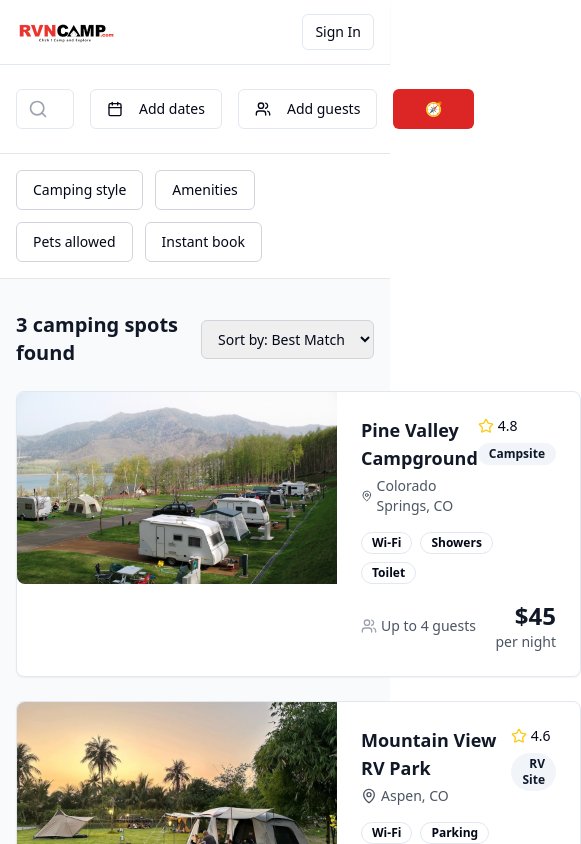
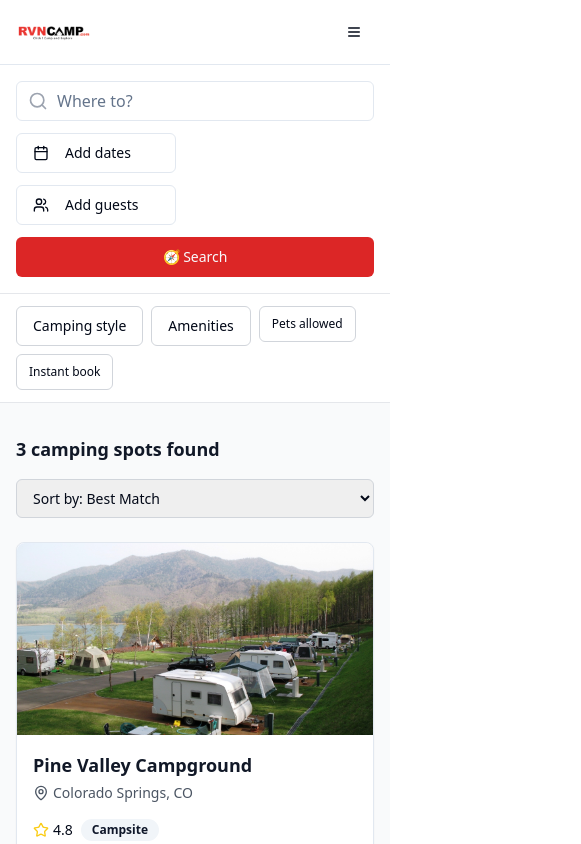
Before and after one commit to carryboyth/camp-vista-filters, a React (Vite) app: page / in a window 390 px wide. Shown: the top 844 px of the page, 581 px wide, since content can reach past the window. Built offline with nearby package versions, Linux system fonts and the light colour scheme.

Commit message:
Implement mobile responsiveness
Make the website and menus responsive for mobile devices.

```diff
--- a/src/components/FilterSection.tsx
+++ b/src/components/FilterSection.tsx
@@ -35,9 +35,9 @@ const FilterSection = ({ filters, onFilterChange }: FilterSectionProps) => {
   };
 
   return (
-    <div className="bg-white border-b border-gray-200 py-4">
+    <div className="bg-white border-b border-gray-200 py-3 md:py-4">
       <div className="max-w-7xl mx-auto px-4 sm:px-6 lg:px-8">
-        <div className="flex flex-wrap gap-3">
+        <div className="flex flex-wrap gap-2 md:gap-3">
           {/* Camping Style Filter */}
           <CampingStyleFilter
             isOpen={openPopover === 'camping-style'}
@@ -60,14 +60,14 @@ const FilterSection = ({ filters, onFilterChange }: FilterSectionProps) => {
           {/* Other Filters */}
           <Button
             variant="outline"
-            className="h-10 px-4 text-sm font-medium border-gray-300 hover:border-gray-400"
+            className="h-9 md:h-10 px-3 md:px-4 text-xs md:text-sm font-medium border-gray-300 hover:border-gray-400"
           >
             Pets allowed
           </Button>
 
           <Button
             variant="outline"
-            className="h-10 px-4 text-sm font-medium border-gray-300 hover:border-gray-400"
+            className="h-9 md:h-10 px-3 md:px-4 text-xs md:text-sm font-medium border-gray-300 hover:border-gray-400"
           >
             Instant book
           </Button>
--- a/src/pages/Index.tsx
+++ b/src/pages/Index.tsx
@@ -1,6 +1,6 @@
 
 import React, { useState } from 'react';
-import { MapPin, Star, Wifi, Car, Tent, Home, Users, Heart, Fish, Mountain, Eye } from 'lucide-react';
+import { MapPin, Star, Wifi, Car, Tent, Home, Users, Heart, Fish, Mountain, Eye, Menu, X } from 'lucide-react';
 import { DateRange } from 'react-day-picker';
 import { Button } from '@/components/ui/button';
 import { Badge } from '@/components/ui/badge';
@@ -31,6 +31,8 @@ const Index = () => {
     activities: [],
     petFriendly: false,
   });
+
+  const [mobileMenuOpen, setMobileMenuOpen] = useState(false);
 
   const [searchLocation, setSearchLocation] = useState('');
   const [dateRange, setDateRange] = useState<DateRange | undefined>(undefined);
@@ -96,40 +98,73 @@ const Index = () => {
               <img
                 src="/lovable-uploads/c7640b69-efe4-4e92-83ba-c7ac7e500c48.png"
                 alt="RVN CAMP"
-                className="h-8 mr-3"
+                className="h-6 sm:h-8 mr-3"
               />
             </div>
+
+            {/* Desktop Navigation */}
             <nav className="hidden md:flex space-x-8">
               <a href="#" className="text-gray-600 hover:text-gray-900 px-3 py-2 rounded-md text-sm font-medium">Explore</a>
               <a href="#" className="text-gray-600 hover:text-gray-900 px-3 py-2 rounded-md text-sm font-medium">List Your Property</a>
               <a href="#" className="text-gray-600 hover:text-gray-900 px-3 py-2 rounded-md text-sm font-medium">Help</a>
             </nav>
-            <Button variant="outline" size="sm">Sign In</Button>
+
+            <div className="flex items-center">
+              <Button variant="outline" size="sm" className="hidden sm:inline-flex">Sign In</Button>
+
+              {/* Mobile menu button */}
+              <Button
+                variant="ghost"
+                size="sm"
+                className="md:hidden ml-2"
+                onClick={() => setMobileMenuOpen(!mobileMenuOpen)}
+              >
+                {mobileMenuOpen ? <X className="h-5 w-5" /> : <Menu className="h-5 w-5" />}
+              </Button>
             </div>
+          </div>
+
+          {/* Mobile Navigation */}
+          {mobileMenuOpen && (
+            <div className="md:hidden border-t border-gray-200 py-4">
+              <div className="flex flex-col space-y-2">
+                <a href="#" className="text-gray-600 hover:text-gray-900 px-3 py-2 rounded-md text-sm font-medium">Explore</a>
+                <a href="#" className="text-gray-600 hover:text-gray-900 px-3 py-2 rounded-md text-sm font-medium">List Your Property</a>
+                <a href="#" className="text-gray-600 hover:text-gray-900 px-3 py-2 rounded-md text-sm font-medium">Help</a>
+                <Button variant="outline" size="sm" className="mx-3 mt-2 self-start">Sign In</Button>
+              </div>
+            </div>
+          )}
         </div>
       </header>
 
       {/* Search Section */}
       <div className="bg-white border-b border-gray-200">
-        <div className="max-w-7xl mx-auto px-4 sm:px-6 lg:px-8 py-6">
-          <div className="flex gap-4 items-center">
+        <div className="max-w-7xl mx-auto px-4 sm:px-6 lg:px-8 py-4 md:py-6">
+          <div className="flex flex-col md:flex-row gap-3 md:gap-4 md:items-center">
+            <div className="flex-1">
               <LocationPicker
                 value={searchLocation}
                 onChange={setSearchLocation}
               />
+            </div>
 
+            <div className="flex-1">
               <DateRangePicker
                 value={dateRange}
                 onChange={setDateRange}
               />
+            </div>
 
+            <div className="flex-1">
               <GuestPicker
                 value={guestCounts}
                 onChange={setGuestCounts}
               />
+            </div>
 
-            <Button className="bg-red-600 hover:bg-red-700 px-8 py-3">
-              🧭
+            <Button className="bg-red-600 hover:bg-red-700 px-6 md:px-8 py-3 w-full md:w-auto">
+              🧭 Search
             </Button>
           </div>
         </div>
@@ -144,11 +179,11 @@ const Index = () => {
       {/* Main Content */}
       <div className="max-w-7xl mx-auto px-4 sm:px-6 lg:px-8 py-8">
         <div className="mb-6">
-          <div className="flex items-center justify-between">
-            <h2 className="text-xl font-semibold text-gray-900">
+          <div className="flex flex-col sm:flex-row sm:items-center justify-between gap-4">
+            <h2 className="text-lg sm:text-xl font-semibold text-gray-900">
               {mockResults.length} camping spots found
             </h2>
-            <select className="border border-gray-300 rounded-md px-3 py-2 text-sm">
+            <select className="border border-gray-300 rounded-md px-3 py-2 text-sm w-full sm:w-auto">
               <option>Sort by: Best Match</option>
               <option>Price: Low to High</option>
               <option>Price: High to Low</option>
@@ -163,17 +198,17 @@ const Index = () => {
             <Link key={result.id} to={`/camping/${result.id}`}>
                 <Card className="hover:shadow-lg transition-shadow cursor-pointer">
                 <CardContent className="p-0">
-                  <div className="flex">
-                    <div className="w-80 h-48 bg-gray-200 rounded-l-lg overflow-hidden">
+                  <div className="flex flex-col md:flex-row">
+                    <div className="w-full md:w-80 h-48 bg-gray-200 rounded-t-lg md:rounded-l-lg md:rounded-t-none overflow-hidden">
                       <img
                         src={result.image}
                         alt={result.name}
                         className="w-full h-full object-cover"
                       />
                     </div>
-                    <div className="flex-1 p-6">
-                      <div className="flex justify-between items-start mb-2">
-                        <div>
+                    <div className="flex-1 p-4 md:p-6">
+                      <div className="flex flex-col sm:flex-row sm:justify-between sm:items-start mb-2 gap-2">
+                        <div className="flex-1">
                           <h3 className="text-lg font-semibold text-gray-900 mb-1">
                             {result.name}
                           </h3>
@@ -182,8 +217,8 @@ const Index = () => {
                             <span className="text-sm">{result.location}</span>
                           </div>
                         </div>
-                        <div className="text-right">
-                          <div className="flex items-center mb-1">
+                        <div className="flex sm:flex-col sm:text-right items-center sm:items-end gap-2">
+                          <div className="flex items-center">
                             <Star className="h-4 w-4 text-yellow-400 mr-1" />
                             <span className="text-sm font-medium">{result.rating}</span>
                           </div>
@@ -199,13 +234,13 @@ const Index = () => {
                         ))}
                       </div>
 
-                      <div className="flex justify-between items-center">
+                      <div className="flex flex-col sm:flex-row sm:justify-between sm:items-center gap-2">
                         <div className="flex items-center">
                           <Users className="h-4 w-4 text-gray-400 mr-1" />
                           <span className="text-sm text-gray-600">Up to 4 guests</span>
                         </div>
-                        <div className="text-right">
-                          <div className="text-2xl font-bold text-gray-900">
+                        <div className="flex items-center sm:block sm:text-right">
+                          <div className="text-xl sm:text-2xl font-bold text-gray-900 mr-2 sm:mr-0">
                             ${result.price}
                           </div>
                           <div className="text-sm text-gray-600">per night</div>
```
Lines whose indentation alone changed are shown as unchanged.
